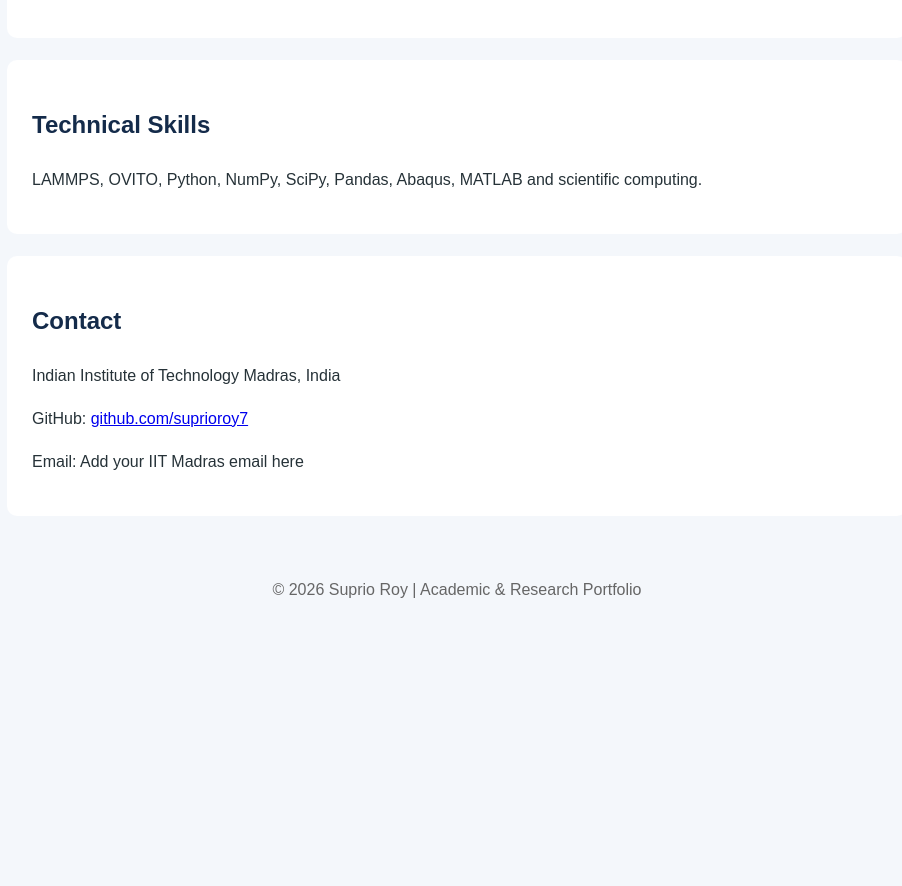
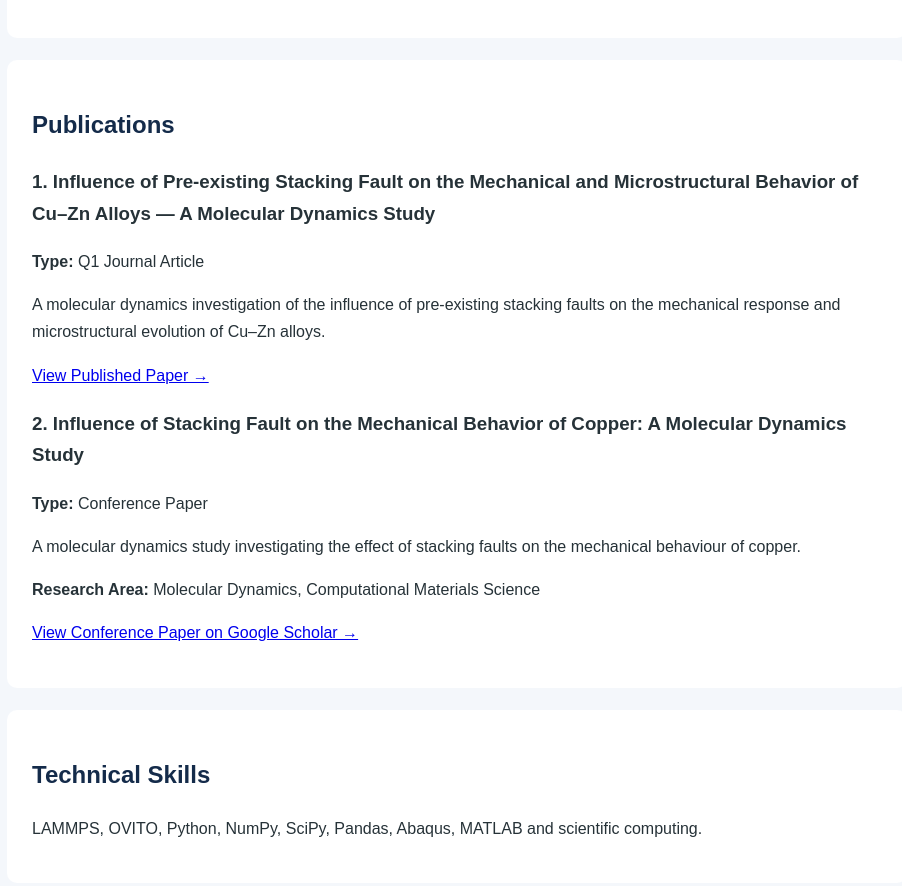
Before and after one commit to suprioroy7/suprioroy7.github.io, a plain HTML site: page index.html in a window 1280 px wide. Shown: the part 2502-3388 px from the top of the page, without its empty margins (183-1085 px from the left). Before the commit the page ends 3130 px from the top, so only its background shows below. Drawn offline with Linux system fonts and the light colour scheme.

Commit message:
Update index.html

```diff
--- a/index.html
+++ b/index.html
@@ -184,7 +184,51 @@
 </section>
 
 
+<section id="publications">
+    <h2>Publications</h2>
 
+    <div class="publication">
+        <h3>1. Influence of Pre-existing Stacking Fault on the Mechanical and Microstructural Behavior of Cu–Zn Alloys — A Molecular Dynamics Study</h3>
+
+        <p><strong>Type:</strong> Q1 Journal Article</p>
+
+        <p>
+            A molecular dynamics investigation of the influence of
+            pre-existing stacking faults on the mechanical response
+            and microstructural evolution of Cu–Zn alloys.
+        </p>
+
+        <p>
+            <a href="https://link.springer.com/article/10.1007/s44444-025-00079-7"
+               target="_blank">
+                View Published Paper →
+            </a>
+        </p>
+    </div>
+
+    <div class="publication">
+        <h3>2. Influence of Stacking Fault on the Mechanical Behavior of Copper: A Molecular Dynamics Study</h3>
+
+        <p><strong>Type:</strong> Conference Paper</p>
+
+        <p>
+            A molecular dynamics study investigating the effect of
+            stacking faults on the mechanical behaviour of copper.
+        </p>
+
+        <p>
+            <strong>Research Area:</strong>
+            Molecular Dynamics, Computational Materials Science
+        </p>
+
+        <p>
+            <a href="https://scholar.google.com/scholar?q=Influence+of+Stacking+Fault+on+the+Mechanical+Behavior+of+Copper"
+               target="_blank">
+                View Conference Paper on Google Scholar →
+            </a>
+        </p>
+    </div>
+</section>
 
 
     <section id="skills">
```
